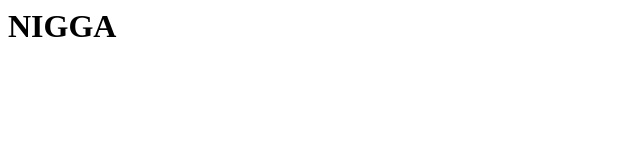
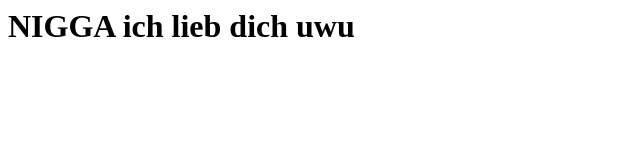
Before and after one commit to thprinkleth/thprinkleth.github.io, a plain HTML site: page index.html in a window 1280 px wide. Shown: the whole page, without its empty margins (0-640 px from the left). Drawn offline with Linux system fonts and the light colour scheme.

Commit message:
Update index.html

```diff
--- a/index.html
+++ b/index.html
@@ -1,5 +1,5 @@
 <html>
   <body>
-    <h1>NIGGA</h1>
+    <h1>NIGGA ich lieb dich uwu</h1>
   </body>
 </html>
```
